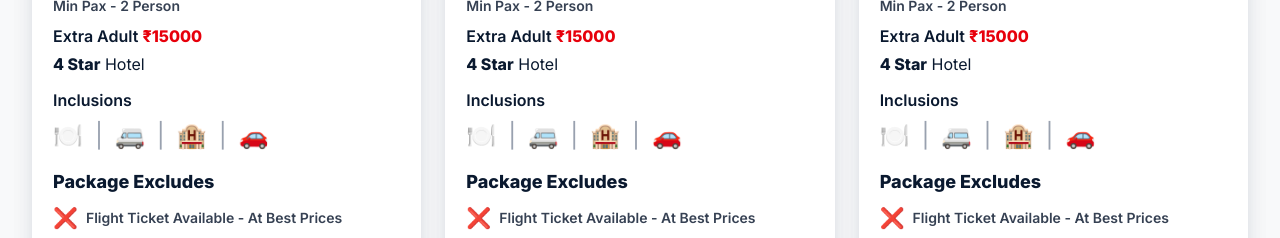
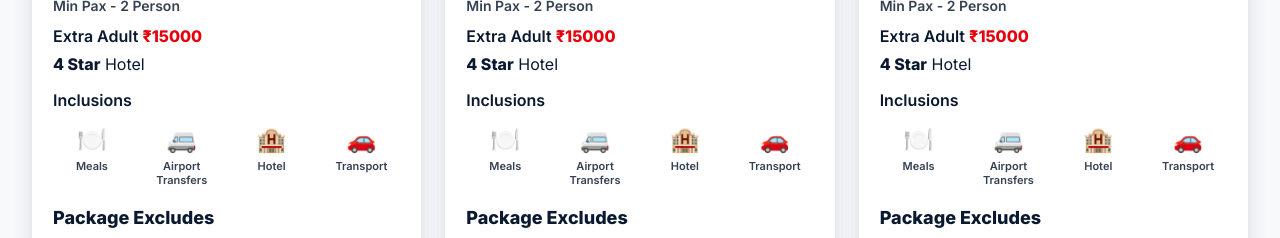
Before and after one commit to Mgoyal2711/THAILAND-LANDING-PAGE, a React (Vite) app: page / in a window 1280 px wide. Shown: the part 1580-1818 px from the top of the page. Built offline with nearby package versions, Linux system fonts and the light colour scheme.

Commit message:
fix vercel deployment

```diff
--- a/src/components/PackageGallery.jsx
+++ b/src/components/PackageGallery.jsx
@@ -104,18 +104,38 @@ function PackageCard({
           </p>
 
           <div className="mt-3">
-            <p className="text-base font-semibold text-navy">Inclusions</p>
+  <p className="text-base font-semibold text-navy">Inclusions</p>
 
-            <div className="mt-2 flex flex-wrap items-center gap-3 text-2xl">
-              <span title="Meals">🍽️</span>
-              <span className="text-gray-400">|</span>
-              <span title="Airport Transfers">🚐</span>
-              <span className="text-gray-400">|</span>
-              <span title="Hotel">🏨</span>
-              <span className="text-gray-400">|</span>
-              <span title="Transport">🚗</span>
-            </div>
-          </div>
+  <div className="mt-3 grid grid-cols-4 gap-3">
+    <div className="flex flex-col items-center text-center">
+      <span className="text-2xl">🍽️</span>
+      <span className="mt-1 text-[11px] font-semibold leading-tight text-gray-700">
+        Meals
+      </span>
+    </div>
+
+    <div className="flex flex-col items-center text-center">
+      <span className="text-2xl">🚐</span>
+      <span className="mt-1 text-[11px] font-semibold leading-tight text-gray-700">
+        Airport Transfers
+      </span>
+    </div>
+
+    <div className="flex flex-col items-center text-center">
+      <span className="text-2xl">🏨</span>
+      <span className="mt-1 text-[11px] font-semibold leading-tight text-gray-700">
+        Hotel
+      </span>
+    </div>
+
+    <div className="flex flex-col items-center text-center">
+      <span className="text-2xl">🚗</span>
+      <span className="mt-1 text-[11px] font-semibold leading-tight text-gray-700">
+        Transport
+      </span>
+    </div>
+  </div>
+</div>
 
           <div className="mt-4">
             <p className="text-lg font-extrabold text-navy">
```
